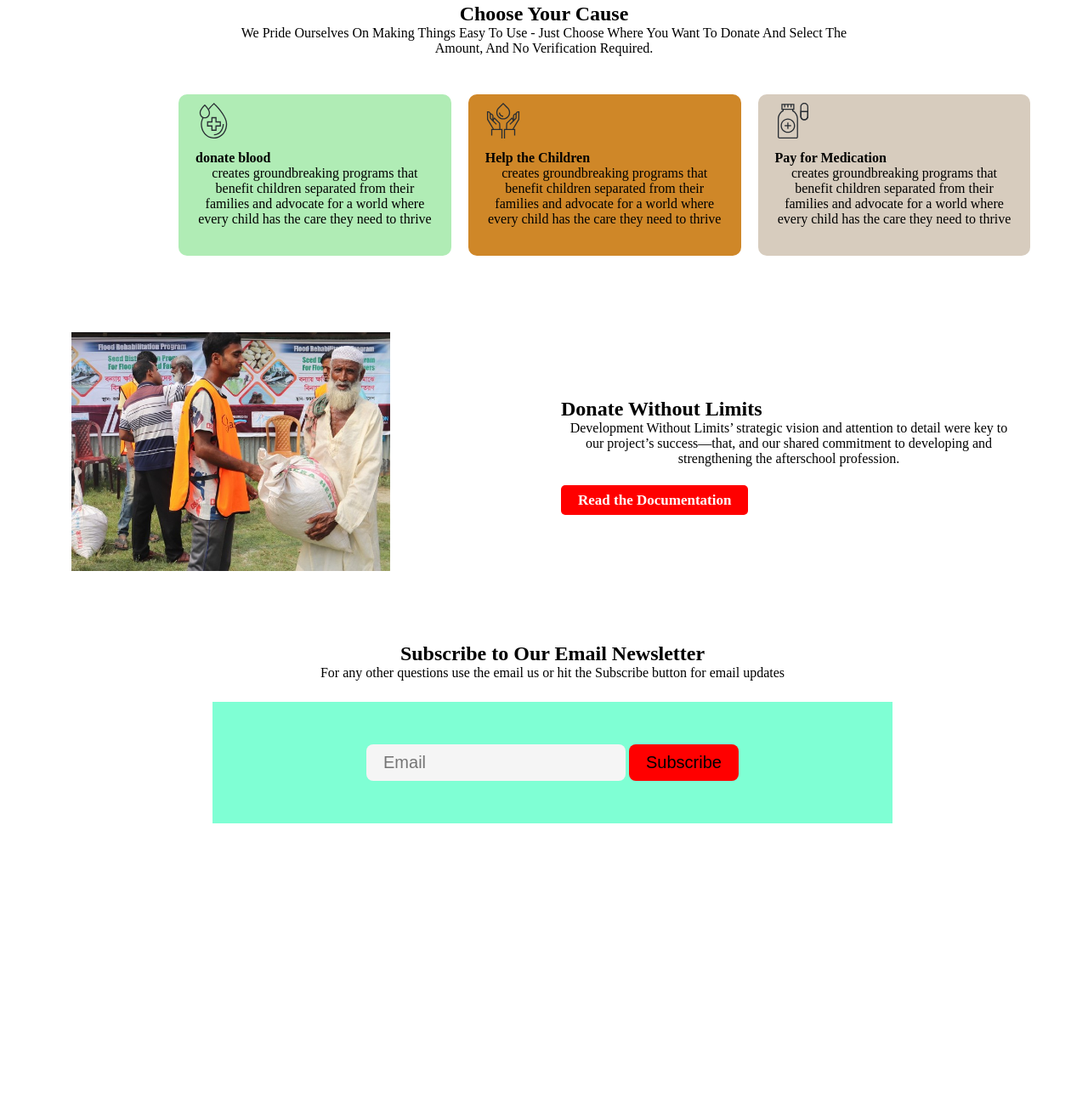
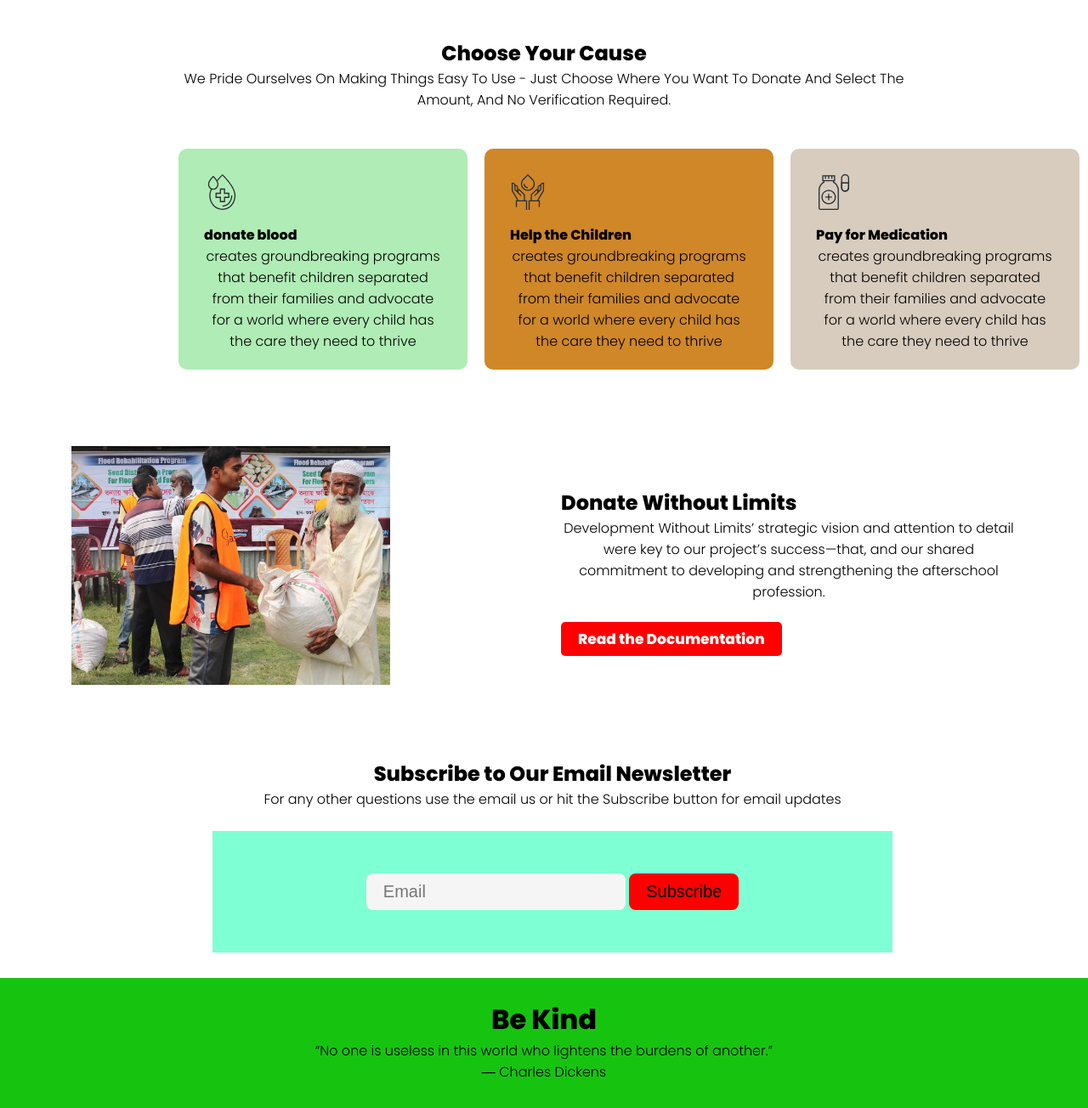
Before and after one commit to developerabdulaziz/donate-today-main, a plain HTML site: page index.html in a window 1280 px wide. Shown: the part 862-2166 px from the top of the page at 85% size. Before the commit the page ends 1861 px from the top, so only its background shows below. Drawn offline with Linux system fonts and the light colour scheme.

Commit message:
footer section add

```diff
--- a/index.html
+++ b/index.html
@@ -6,6 +6,12 @@
     <meta http-equiv="X-UA-Compatible" content="IE=edge">
     <meta name="viewport" content="width=device-width, initial-scale=1.0">
     <title>Document</title>
+    <!------ google font popins ------->
+    <link rel="preconnect" href="https://fonts.googleapis.com">
+    <link rel="preconnect" href="https://fonts.gstatic.com" crossorigin>
+    <link href="https://fonts.googleapis.com/css2?family=Poppins:ital,wght@0,200;0,300;0,800;1,300;1,700&display=swap"
+        rel="stylesheet">
+    <!------- css link ------->
     <link rel="stylesheet" href="style.css">
 </head>
 
@@ -112,7 +118,14 @@
             <button>Subscribe</button>
         </div>
     </section>
+    <!-- ================ footer section =================== -->
+    <footer>
+        <h1>Be Kind</h1>
+        <p>“No one is useless in this world who lightens the burdens of another.”
 
+            <br> ― Charles Dickens
+        </p>
+    </footer>
 </body>
 
 </html>
--- a/style.css
+++ b/style.css
@@ -1,6 +1,10 @@
 * {
     margin: 0;
     padding: 0;
+}
+
+body {
+    font-family: 'Poppins', sans-serif;
 }
 
 /* -------top-banner-------- */
@@ -93,10 +97,10 @@ p {
 
 .card {
     width: 26%;
-    height: 170px;
+    height: 200px;
     margin: 10px;
     border-radius: 10px;
-    padding: 10px 20px;
+    padding: 30px 30px;
     text-align: left;
 }
 
@@ -176,3 +180,11 @@ button {
     border-radius: 8px;
     font-size: 20px;
 }
+
+/* ================ footer section =================== */
+
+footer {
+    text-align: center;
+    background-color: rgb(22, 196, 16);
+    padding: 25px 0px;
+}
```
